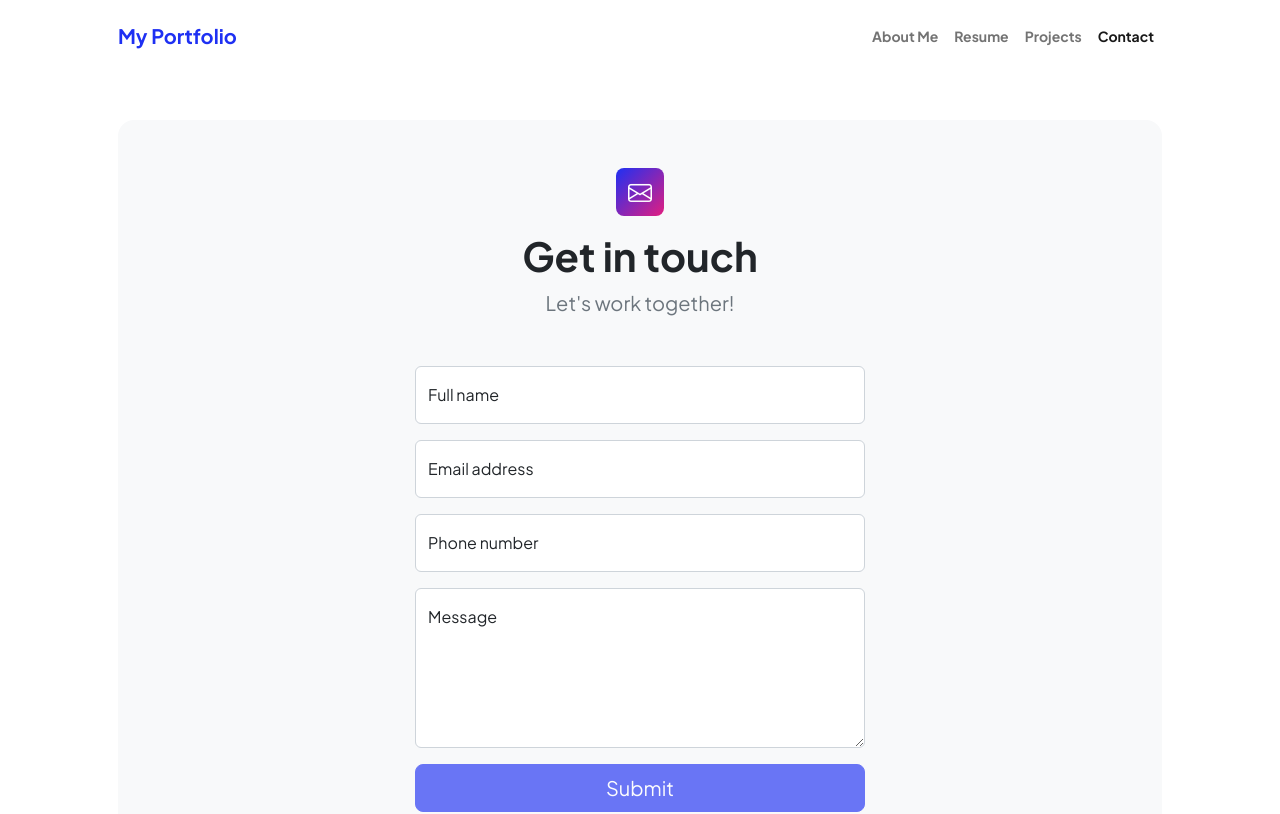
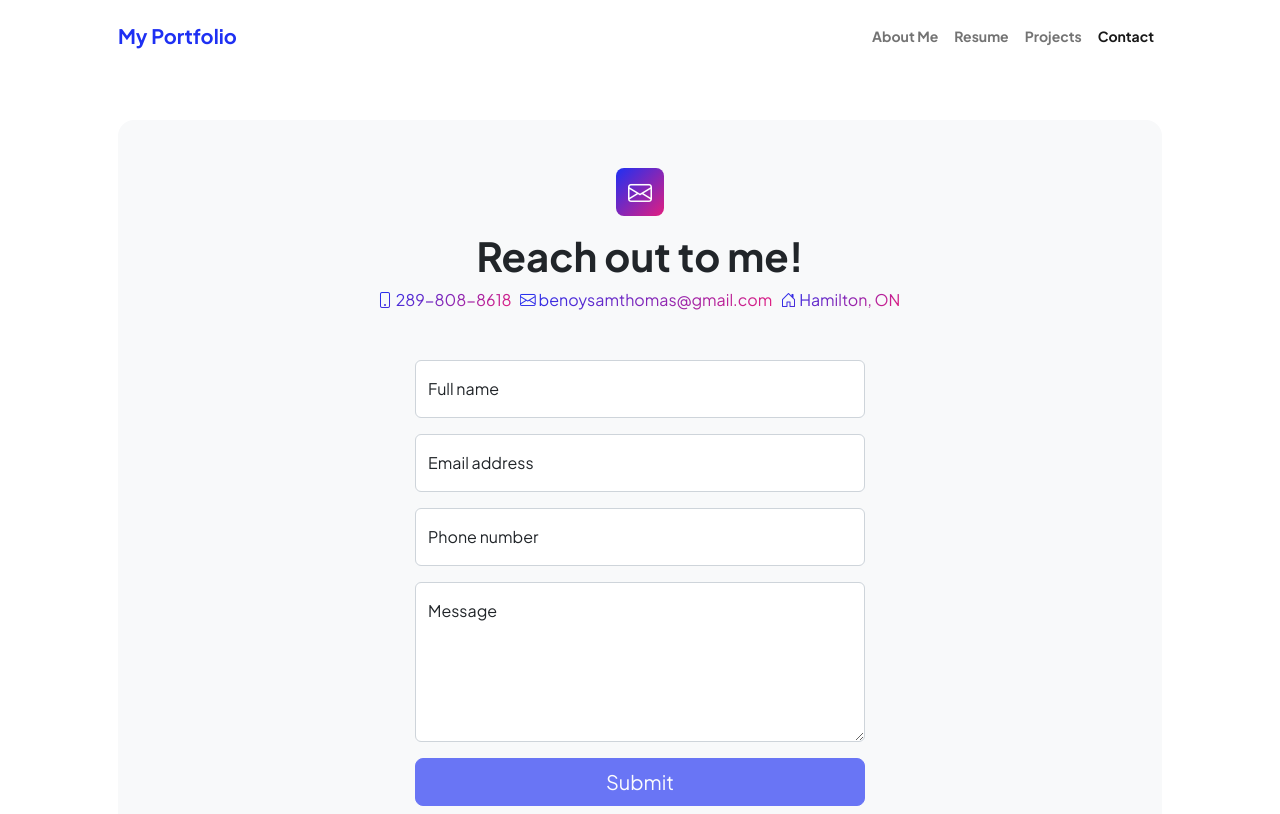
Before and after one commit to benoysamthomas/personal-portfolio-app, an Angular app: page /contact in a window 1280 px wide. Shown: the top 814 px of the page. Built offline with nearby package versions, Linux system fonts and the light colour scheme.

Commit message:
template changes

```diff
--- a/src/app/pages/contact/contact.component.html
+++ b/src/app/pages/contact/contact.component.html
@@ -4,9 +4,12 @@
       <div class="bg-light rounded-4 py-5 px-4 px-md-5">
           <div class="text-center mb-5">
               <div class="feature bg-primary bg-gradient-primary-to-secondary text-white rounded-3 mb-3"><i class="bi bi-envelope"></i></div>
-              <h1 class="fw-bolder">Get in touch</h1>
-              <p class="lead fw-normal text-muted mb-0">Let's work together!</p>
-          </div>
+              <h1 class="fw-bolder">Reach out to me!</h1>
+              <a class="text-gradient" href="Tel:289-808-8618" target="_blank"><i class="bi bi-phone"></i> 289-808-8618</a>&nbsp;&nbsp;
+              <a class="text-gradient" href="mailto:benoysamthomas@gmail.com" target="_blank"><i class="bi bi-envelope"></i> benoysamthomas@gmail.com</a>&nbsp;&nbsp;
+              <a class="text-gradient" href="" ><i class="bi bi-house-door"></i> Hamilton, ON</a>&nbsp;
+
+            </div>
           <div class="row gx-5 justify-content-center">
               <div class="col-lg-8 col-xl-6">
                   <!-- * * * * * * * * * * * * * * *-->
--- a/src/app/pages/resume/resume.component.html
+++ b/src/app/pages/resume/resume.component.html
@@ -11,7 +11,7 @@
             <h2 class="text-primary fw-bolder mb-0">Experience</h2>
             <!-- Download resume button-->
             <!-- Note: Set the link href target to a PDF file within your project-->
-            <a class="btn btn-primary px-4 py-3" href="#!">
+            <a class="btn btn-primary px-4 py-3" href="assets/resume/Resume - Benoy Thomas - Software Developer.docx" >
                 <div class="d-inline-block bi bi-download me-2"></div>
                 Download Resume
             </a>
```
Also changed, not shown: 1 other file (tests, documents, lock files or other folders).
